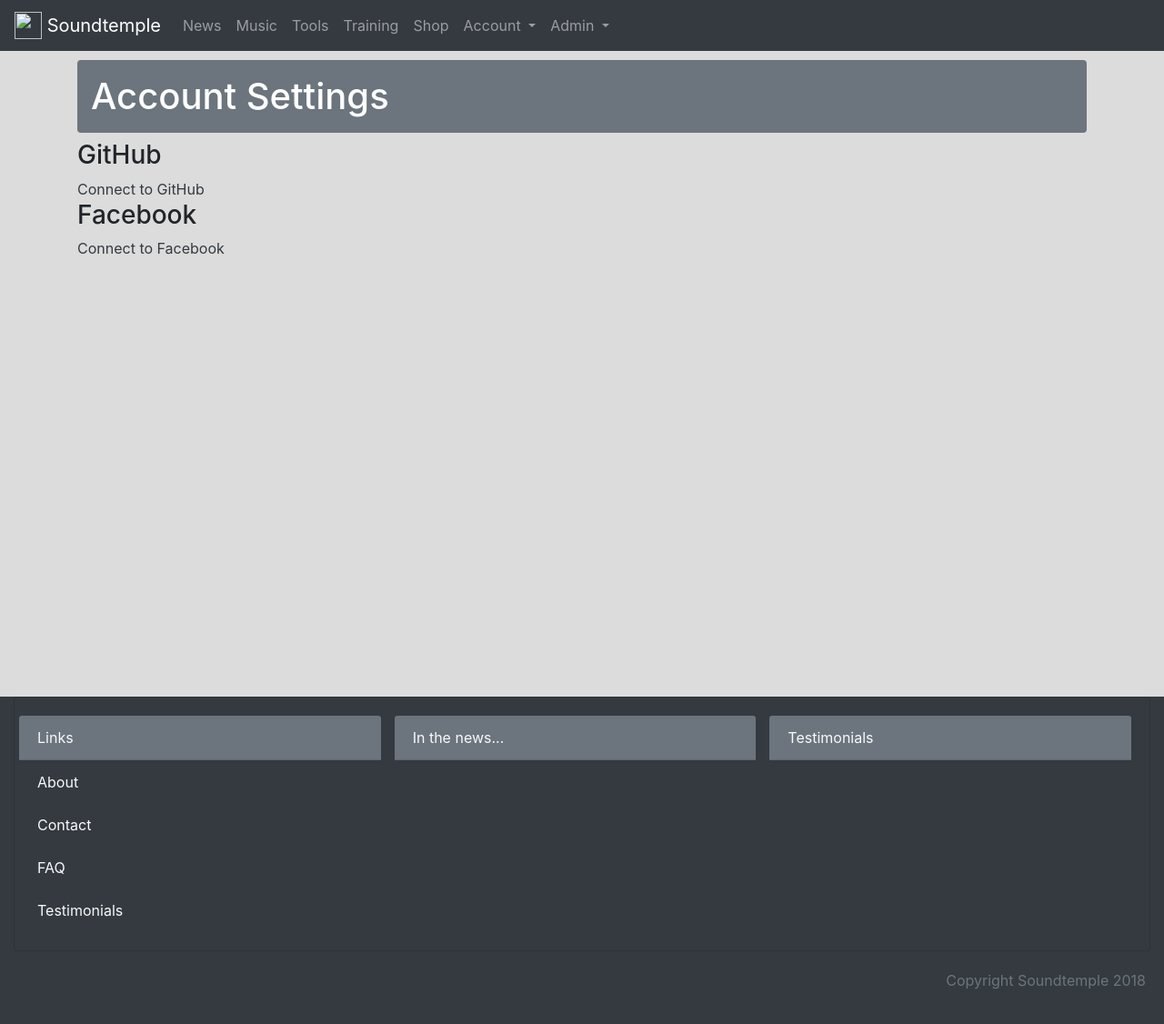
After one commit to soundtemple/soundtemple, a Django app: page /user/settings/ in a window 1280 px wide. The commit adds this page. Shown: the whole page at 91% size. Run offline with Django 3.2, Linux system fonts and the light colour scheme; the visitor is signed in with stand-in values (Sample User, id 1); data that the repository does not hold is empty; parts of the project's set-up code (start-up, migrations or seed data) failed here and were passed over; some libraries are stand-ins or nearby versions.

Commit message:
Implement social auth facebook, github

```diff
--- a/auth_user/templates/auth_user/includes/_login_form.html
+++ b/auth_user/templates/auth_user/includes/_login_form.html
@@ -28,10 +28,15 @@
 
 
     </form>
-            <div class="">
-                <a class="btn btn-outline-light btn-sm text-muted" href="{% url 'password_reset' %}">Forgot password</a>
-                <a class="btn btn-outline-light btn-sm text-muted" href="{% url 'signup' %}">Register</a>
-            </div>
+    <br>
+    <p><strong>-- OR --</strong></p>
+    <a href="{% url 'social:begin' 'github' %}">Login with GitHub</a><br>
+    <a href="{% url 'social:begin' 'facebook' %}">Login with Facebook</a>
+
+    <div class="">
+        <a class="btn btn-outline-light btn-sm text-muted" href="{% url 'password_reset' %}">Forgot password</a>
+        <a class="btn btn-outline-light btn-sm text-muted" href="{% url 'signup' %}">Register</a>
+    </div>
 
 
         </div>
--- a/auth_user/templates/auth_user/login.html
+++ b/auth_user/templates/auth_user/login.html
@@ -9,5 +9,4 @@
       </div>
     </div>
     {% include "auth_user/includes/_login_form.html" %}
-
 {% endblock %}
--- /dev/null
+++ b/auth_user/templates/auth_user/settings.html
@@ -0,0 +1,44 @@
+{% extends '../base.html' %}
+
+{% block title %}Settings{% endblock %}
+
+{% block content %}
+    <div class="mt-3 bg-secondary text-white rounded">
+      <div class="container">
+        <h1 class="display-8 pt-3 pb-3">Account Settings</h1>
+      </div>
+    </div>
+
+    <h3>GitHub</h3>
+  {% if github_login %}
+    <p>Connected as <a href="https://github.com/{{ github_login.extra_data.login }}/" target="_blank">{{ github_login.extra_data.login }}</a></p>
+    {% if can_disconnect %}
+      <form method="post" action="{% url 'social:disconnect' 'github' %}">
+        {% csrf_token %}
+        <button type="submit">Disconnect from GitHub</button>
+      </form>
+    {% else %}
+      <button type="button" disabled>Disconnect from GitHub</button>
+      <p style="color: red">You must <a href="{% url 'password' %}">define a password</a> for your account before disconnecting from Github.</p>
+    {% endif %}
+  {% else %}
+    <a href="{% url 'social:begin' 'github' %}">Connect to GitHub</a>
+  {% endif %}
+
+  <h3>Facebook</h3>
+  {% if facebook_login %}
+    <p>Connected as <a href="https://facebook.com/{{ facebook_login.extra_data.id }}/" target="_blank">{{ facebook_login.extra_data.id }}</a></p>
+    {% if can_disconnect %}
+      <form method="post" action="{% url 'social:disconnect' 'facebook' %}">
+        {% csrf_token %}
+        <button type="submit">Disconnect from Facebook</button>
+      </form>
+    {% else %}
+      <button type="button" disabled>Disconnect from Facebook</button>
+      <p style="color: red">You must <a href="{% url 'password' %}">define a password</a> for your account before disconnecting from Facebook.</p>
+    {% endif %}
+  {% else %}
+    <a href="{% url 'social:begin' 'facebook' %}">Connect to Facebook</a>
+  {% endif %}
+
+{% endblock %}
--- a/auth_user/urls.py
+++ b/auth_user/urls.py
@@ -1,7 +1,10 @@
 from django.conf.urls import url, include
 from django.urls import path
+from django.contrib import admin
+from django.contrib.auth import views as auth_views
+
 from . import views
-from django.contrib.auth import views as auth_views
+
 
 urlpatterns = [
     url(r'^login_page', views.login_page, name='login_page'),
@@ -26,3 +29,12 @@
 urlpatterns += [
     url(r'^tinymce/', include('tinymce.urls')),
     ]
+
+
+# Account management
+urlpatterns = [
+    url(r'^settings/$', views.settings, name='settings'),
+    url(r'^settings/password/$', views.password, name='password'),
+    # profile
+    # downloads
+]
--- a/auth_user/views.py
+++ b/auth_user/views.py
@@ -14,6 +14,11 @@
 
 from .forms import SignUpForm
 from .tokens import account_activation_token
+
+from django.contrib.auth.decorators import login_required
+from django.contrib.auth.forms import AdminPasswordChangeForm, PasswordChangeForm
+from django.contrib.auth import update_session_auth_hash
+from social_django.models import UserSocialAuth
 
 
 def login_page(request):
@@ -121,3 +126,45 @@
 
 def account_activation_success(request):
     return render(request, 'registration/account_activation_success.html', {})
+
+@login_required
+def settings(request):
+    user = request.user
+
+    try:
+        github_login = user.social_auth.get(provider='github')
+    except UserSocialAuth.DoesNotExist:
+        github_login = None
+
+    try:
+        facebook_login = user.social_auth.get(provider='facebook')
+    except UserSocialAuth.DoesNotExist:
+        facebook_login = None
+
+    can_disconnect = (user.social_auth.count() > 1 or user.has_usable_password())
+
+    return render(request, 'auth_user/settings.html', {
+        'github_login': github_login,
+        'facebook_login': facebook_login,
+        'can_disconnect': can_disconnect
+    })
+
+@login_required
+def password(request):
+    if request.user.has_usable_password():
+        password_form = PasswordChangeForm
+    else:
+        password_form = AdminPasswordChangeForm
+
+    if request.method == 'POST':
+        form = password_form(request.user, request.POST)
+        if form.is_valid():
+            form.save()
+            update_session_auth_hash(request, form.user)
+            messages.success(request, 'Your password was successfully updated!')
+            return redirect('password')
+        else:
+            messages.error(request, 'Please correct the error below.')
+    else:
+        form = password_form(request.user)
+    return render(request, 'auth_user/password.html', {'form': form})
--- a/pages/templates/pages/home_page.html
+++ b/pages/templates/pages/home_page.html
@@ -7,4 +7,5 @@
 {% endblock app_navbar %}
 
 {% block content %}
+    <p>Hello {{ user.username }}!</p>
 {% endblock %}
--- a/soundtemple/urls.py
+++ b/soundtemple/urls.py
@@ -23,5 +23,6 @@
     url(r'', include('pages.urls')),
     url(r'news/', include('blog.urls')),
     url(r'user/', include('auth_user.urls')),
-    url(r'comment/', include('comments.urls'))
+    url(r'comment/', include('comments.urls')),
+    url(r'^oauth/', include('social_django.urls', namespace='social')),
 ]
```
Also changed, not shown: auth_user/templates/auth_user/password.html (added, +20 -0 lines), soundtemple/settings.py (+19 -0 lines), 2 other files.
